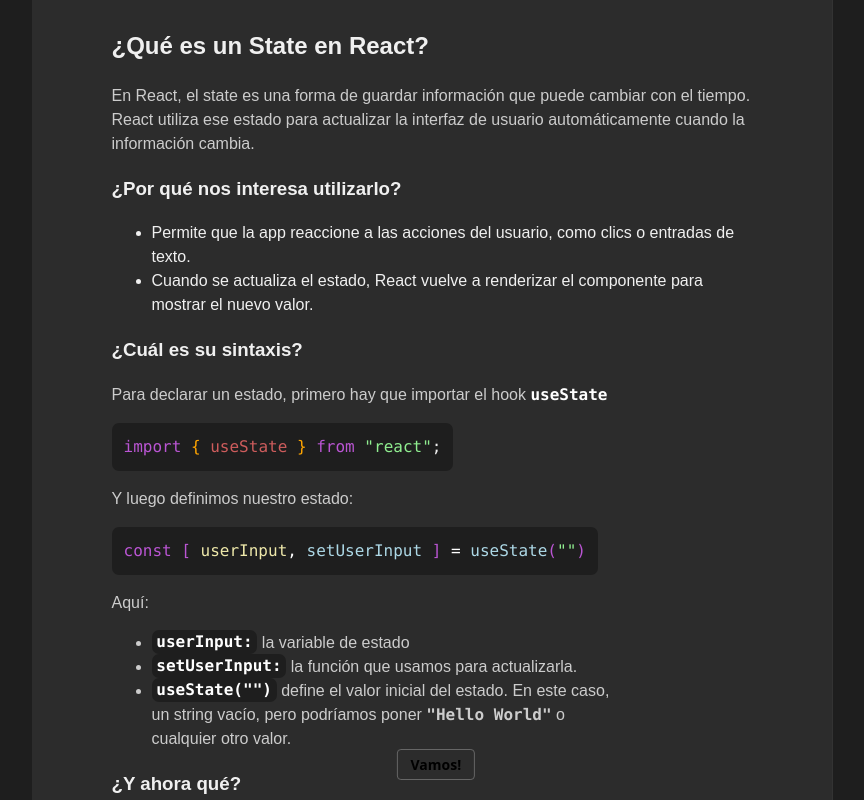
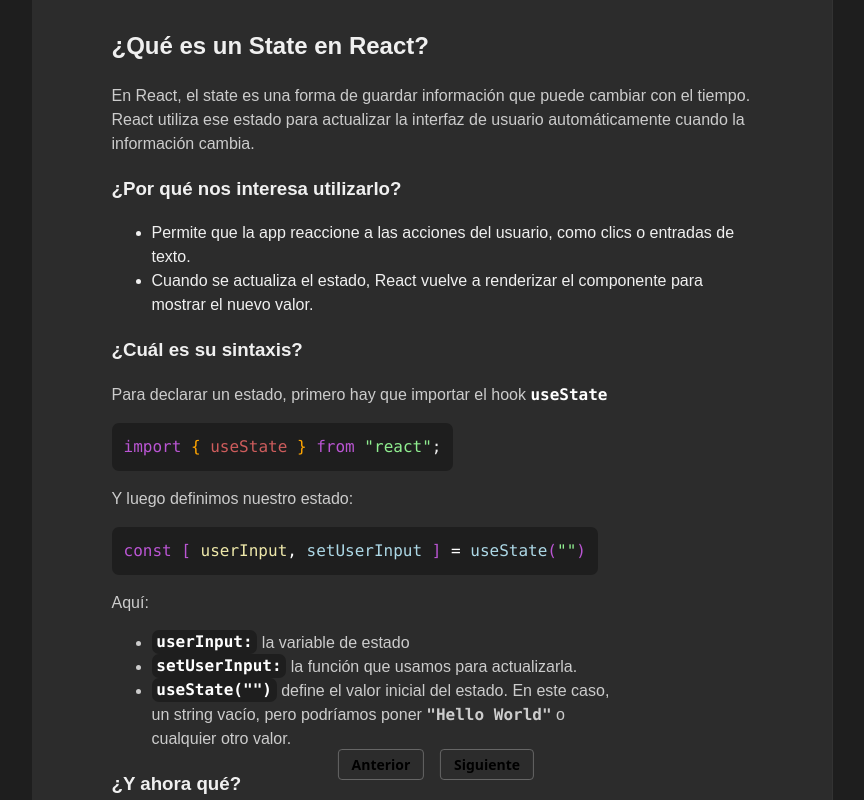
Before and after one commit to Roberttovarv/UseState, a React (Vite) app: page /level/0 in a window 1280 px wide. Shown: the whole page, without its empty margins (208-1072 px from the left). Built offline with nearby package versions, Linux system fonts and the light colour scheme.

Commit message:
Toque finales

```diff
--- a/src/components/LevelNavigation.tsx
+++ b/src/components/LevelNavigation.tsx
@@ -5,11 +5,23 @@ const levels = [0, 1, 2, 3, 4, 5];
 
 export const LevelNavigation = () => {
   const location = useLocation();
-  const currentLevel = parseInt(location.pathname.split("/").pop() || "0");
 
-  const prevLevel = currentLevel > 0 ? `/level/${currentLevel - 1}` : null;
-  const nextLevel =
-    currentLevel < levels.length - 1 ? `/level/${currentLevel + 1}` : null;
+  const isLanding = location.pathname === "/";
+
+  const currentLevel = !isLanding
+    ? parseInt(location.pathname.split("/").pop() || "0")
+    : undefined;
+
+  const prevLevel =
+    currentLevel !== undefined && currentLevel > 0
+      ? `/level/${currentLevel - 1}`
+      : undefined;
+
+  const nextLevel = isLanding
+    ? `/level/0`
+    : currentLevel !== undefined && currentLevel < levels.length - 1
+    ? `/level/${currentLevel + 1}`
+    : undefined;
 
   return (
     <div
@@ -22,14 +34,16 @@ export const LevelNavigation = () => {
         gap: "1rem",
       }}
     >
-      {prevLevel && (
+      {!isLanding && (
         <Link to={prevLevel}>
           <CustomButton>Anterior</CustomButton>
         </Link>
       )}
       {nextLevel && (
         <Link to={nextLevel}>
-          <CustomButton>{!prevLevel ? "Vamos!" : "Siguiente"}</CustomButton>
+          <CustomButton>
+            {isLanding ? "Vamos!" : "Siguiente"}
+          </CustomButton>
         </Link>
       )}
     </div>
--- a/src/levels/Level 5/LevelFive.tsx
+++ b/src/levels/Level 5/LevelFive.tsx
@@ -6,7 +6,6 @@ import {
   rightPanelStyle,
   textStyle,
   injectShakeAnimation,
-  ExerciseTextArea,
 } from "../../styles/styles.ts";
 import { ButtonTextString } from "./components/strings/ButtonTextString.tsx";
 import { LightColorString } from "./components/strings/LightColorString.tsx";
@@ -49,7 +48,7 @@ export const LevelFive = () => {
     <div style={containerStyle}>
       <div style={leftPanelStyle}>
         <h2>5 - Manejo de estados dentro de variables:</h2>
-        <div style={{ maxWidth: "80%" }}>
+        <div>
           <p style={textStyle}>
             Los estados pueden ser manejados sin tener que escribirlos
             manualmente todo el tiempo, para ello utilizaremos variables que nos
@@ -80,18 +79,16 @@ export const LevelFive = () => {
           style={{
             width: "100%",
             display: "flex",
-            gap: "1rem",
+            gap: "3rem",
             marginTop: "1rem",
           }}
         >
           <TextAreaExercise valid={() => setTextAreaVerified(true)} />
           <div style={instructions}>
-            <span>
               Crea un condicional en el que si isTurnedOn es true, cambie el
               estado isTurnedOn a false, el estado color a "black" y buttonText
               a "encender", si no, el valor de estos serían: true, "green" y
               "apagar"
-            </span>
           </div>
         </div>
         <div
@@ -123,12 +120,11 @@ export const LevelFive = () => {
 };
 const instructions: CSSProperties = {
   width: "18rem",
-    height: "14rem",
-    padding: "0.25em 0.8em",
-    margin: 5,
+    height: "auto",
+    padding: "0.50em 0.8em",
     alignItems: "center",
     borderRadius: "7px",
     fontFamily: "consolas",
     backgroundColor: "#1e1e1e",
-    marginTop: "4.5rem"
+    margin: "2.5rem 0",
 }
--- a/src/levels/Level 5/components/TextAreaExercise.tsx
+++ b/src/levels/Level 5/components/TextAreaExercise.tsx
@@ -34,7 +34,6 @@ export const TextAreaExercise = ({valid}: Prop) => {
     return (
         <div>
             <div style={{ padding: ".3rem" }}>
-                <span style={{ ...textStyle }}>Crea la lógica de la función</span>
             </div>
             <div style={CodeContainer}>
                 <ColoredText text={[
@@ -45,7 +44,7 @@ export const TextAreaExercise = ({valid}: Prop) => {
                 />
                 <ColoredText text={[
                     [<textarea
-                        placeholder={``}
+                        placeholder={`Crea la lógica de la función`}
                         style={textAreaStyle}
                         value={userText}
                         onChange={(e) => setUserText(e.target.value)}
--- a/src/router/Routes.tsx
+++ b/src/router/Routes.tsx
@@ -12,7 +12,7 @@ export const router = createBrowserRouter(createRoutesFromElements(
     <>
     <Route element={<MainLayout />} >
 
-        <Route path="/" element={<LandingPage />} />
+        <Route index element={<LandingPage />} />
         <Route path="/level/0" element={<StartScreen />} />
         <Route path="level/1" element={<LevelOne />}/>
         <Route path="level/2" element={<LevelTwo />}/>
```
